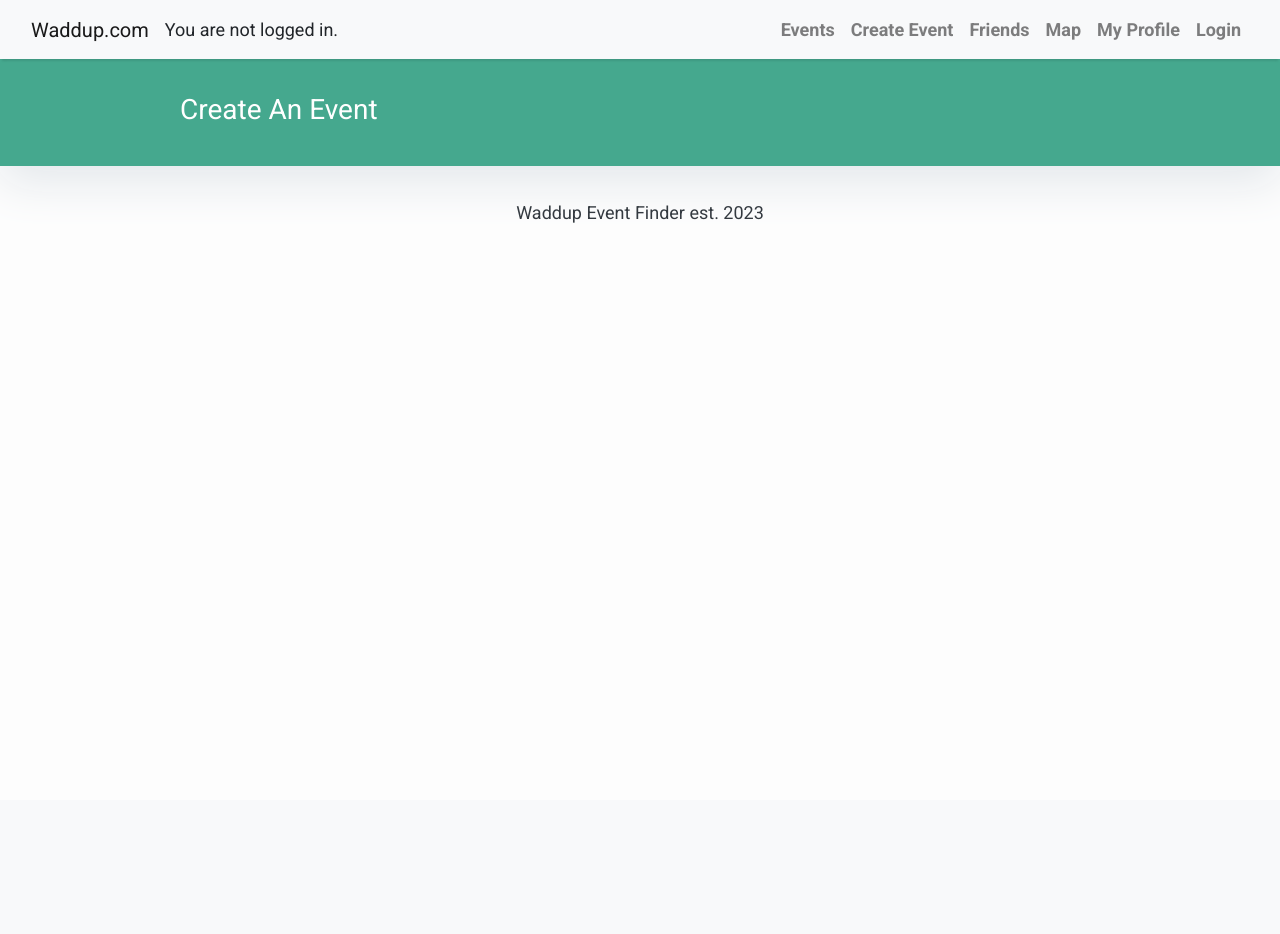
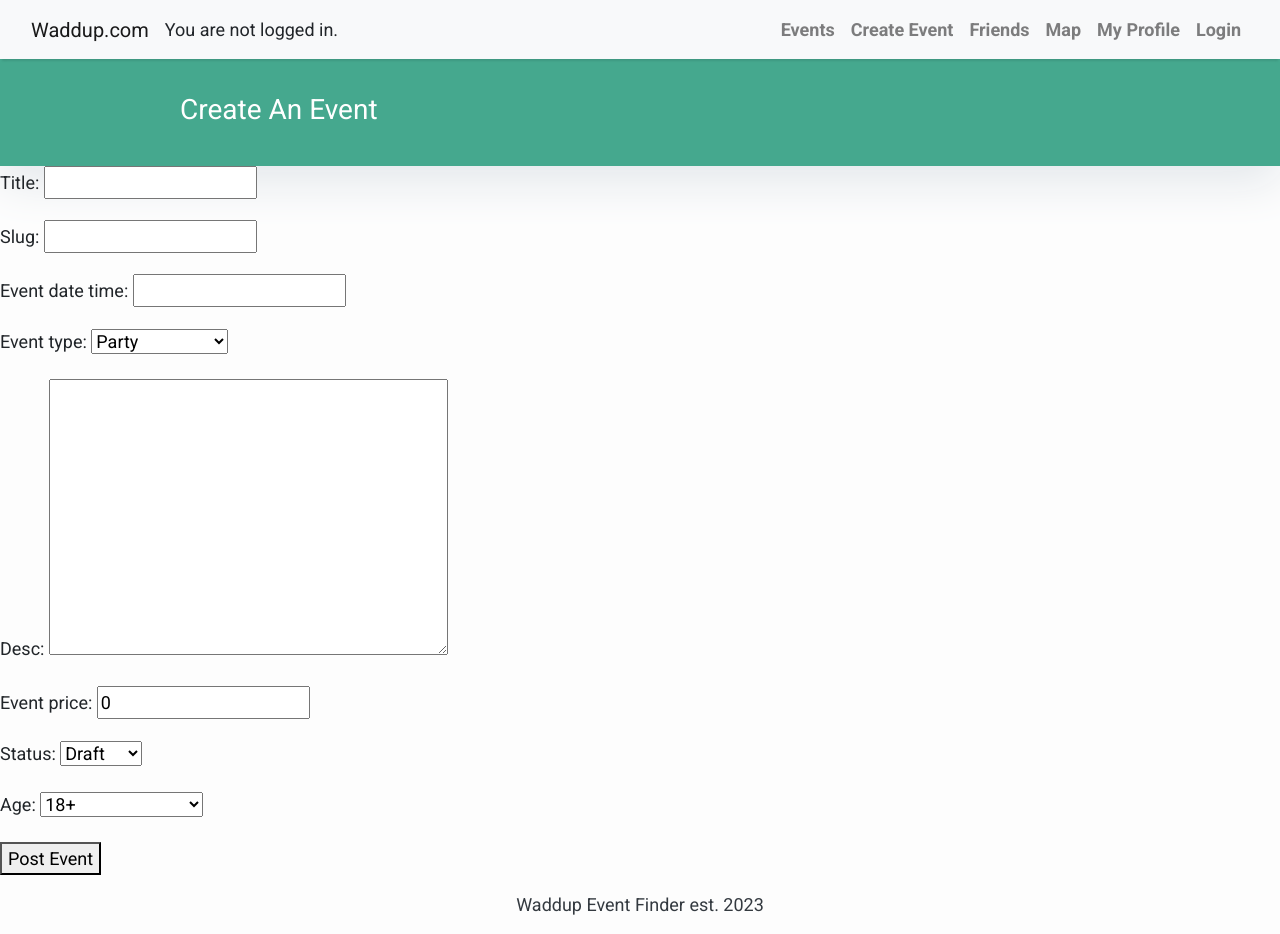
Before and after one commit to ahadjidi/Waddup, a Django app: page /create/ in a window 1280 px wide. Before the commit the page ends 223 px from the top, so only its background shows below. Run offline with Django 4.2, Linux system fonts and the light colour scheme; some libraries are stand-ins or nearby versions.

Commit message:
create post page boxes added, need to remove some. post button wonky but no errors

```diff
--- a/abstract-user-example/templates/create.html
+++ b/abstract-user-example/templates/create.html
@@ -32,12 +32,9 @@
         </div>
     </div>
 </header>
-<div class="container">
-    <div class="row">
-        <!-- Blog Entries Column -->
-        <div class="col-md-8 mt-3 left">
-        </div>
-        <!-- Re insert sidebar block if needed-->
-    </div>
-</div>
+<form method="POST">
+    {% csrf_token %}
+    {{form.as_p }}
+    <button href="{% url 'waddup_home' %}">Post Event</button>
+</form>
 {%endblock%}
--- a/abstract-user-example/users/models.py
+++ b/abstract-user-example/users/models.py
@@ -1,6 +1,7 @@
 from django.contrib.auth.models import AbstractUser
 from django.db import models
 from django.utils.translation import gettext_lazy as _
+from django.urls import reverse
 
 from .managers import CustomUserManager
 
@@ -58,6 +59,11 @@ class Event(models.Model):
     status = models.IntegerField(choices=STATUS, default=0)
     age = models.IntegerField(choices=AGES, default=0)
 
+    # def __str__(self):
+    #     return self.title
+    #
+    # def get_absolute_url(self):
+    #     return reverse('event_detail', args=(str(self.id)))
     class Meta:
         ordering = ('event_date_time',)
 
```
Also changed, not shown: abstract-user-example/db.sqlite3.
